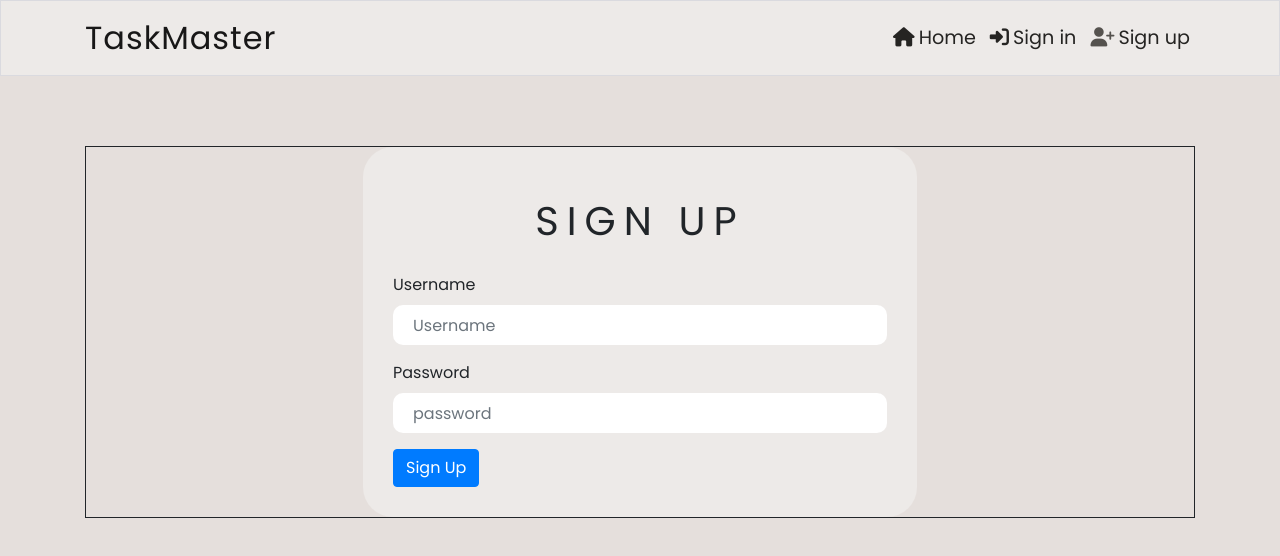
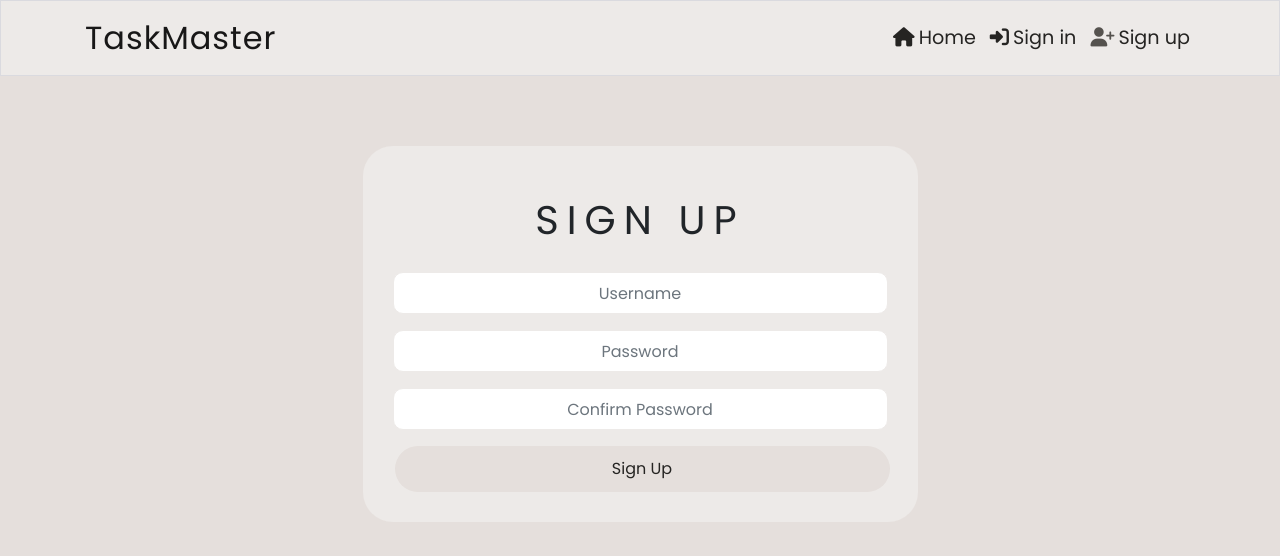
Before and after one commit to LesterCuasay/Project-5, a React (Create React App) app in the folder frontend/: page /signup in a window 1280 px wide. Shown: the top 556 px of the page. Built offline with nearby package versions, Linux system fonts and the light colour scheme.

Commit message:
feat - styles button

```diff
--- a/frontend/src/App.module.css
+++ b/frontend/src/App.module.css
@@ -3,6 +3,7 @@
     --second-bg-color: #EDEAE8;
     --main-text: #252422;
     --second-text: #55524E;
+    --card-color: #6A8D92;
 }
 
 .Main {
--- a/frontend/src/pages/auth/SignUpForm.js
+++ b/frontend/src/pages/auth/SignUpForm.js
@@ -7,6 +7,7 @@ import Form from "react-bootstrap/Form";
 import Button from "react-bootstrap/Button";
 
 import appStyles from "../../App.module.css";
+import btnStyles from "../../styles/Button.module.css"
 import styles from "../../styles/SignInUpForm.module.css";
 
 const SignUpForm = () => {
@@ -18,26 +19,34 @@ const SignUpForm = () => {
             <h1 className={styles.FormTitle}>Sign Up</h1>
           </div>
           <Form>
-            <Form.Group className={styles.FormGroup} controlId="formBasicEmail">
-              <Form.Label>Username</Form.Label>
+            <Form.Group className={styles.FormGroup} controlId="username">
+              <Form.Label className="d-none">Username</Form.Label>
               <Form.Control
                 className={styles.Input}
                 type="text"
                 placeholder="Username"
+                name="username"
               ></Form.Control>
             </Form.Group>
-            <Form.Group
-              className={styles.FormGroup}
-              controlId="formBasicPassword"
-            >
-              <Form.Label>Password</Form.Label>
+            <Form.Group className={styles.FormGroup} controlId="password">
+              <Form.Label className="d-none">Password</Form.Label>
               <Form.Control
                 className={styles.Input}
                 type="password"
-                placeholder="password"
+                placeholder="Password"
+                name="password1"
               ></Form.Control>
             </Form.Group>
-            <Button className={styles.Submit}>Sign Up</Button>
+            <Form.Group className={styles.FormGroup} controlId="password2">
+              <Form.Label className="d-none">Password</Form.Label>
+              <Form.Control
+                className={styles.Input}
+                type="password"
+                placeholder="Confirm Password"
+                name="password2"
+              ></Form.Control>
+            </Form.Group>
+            <Button className={`${btnStyles.Wide} ${btnStyles.Button}`}>Sign Up</Button>
           </Form>
         </Col>
       </Row>
--- /dev/null
+++ b/frontend/src/styles/Button.module.css
@@ -0,0 +1,31 @@
+.Button {
+    background-color: var(--bg-color);
+    color: var(--main-text);
+    border-radius: 100px;
+    border-color: transparent;
+    align-self: center;
+    padding: 4px 10px;
+    margin: 0 2px 0 2px;
+}
+
+.Button:hover {
+    background-color: var(--card-color);
+    border-color: transparent;
+    color: #fff;
+    opacity: 0.8;
+    cursor: pointer;
+}
+
+.Button:hover:active {
+    background-color: var(--card-color) !important;
+    border-color: transparent;
+}
+
+.Button:focus {
+    background-color: var(--card-color) !important;
+}
+
+.Wide {
+    padding: 10px 50px;
+    width: 100%;
+}
--- a/frontend/src/styles/SignInUpForm.module.css
+++ b/frontend/src/styles/SignInUpForm.module.css
@@ -14,7 +14,6 @@
 
 .Container {
     margin-top: 50px;
-    border: 1px solid;
 }
 
 .TitleWrapper {
@@ -29,8 +28,9 @@
 
 .Input {
     background: #fff;
-    border: 1px solid var(--secondary-background-color);
+    border: 1px solid var(--second-bg-color);
     padding: 20px;
     border-radius: 10px;
     min-width: 300px;
+    text-align: center;
 }
```
